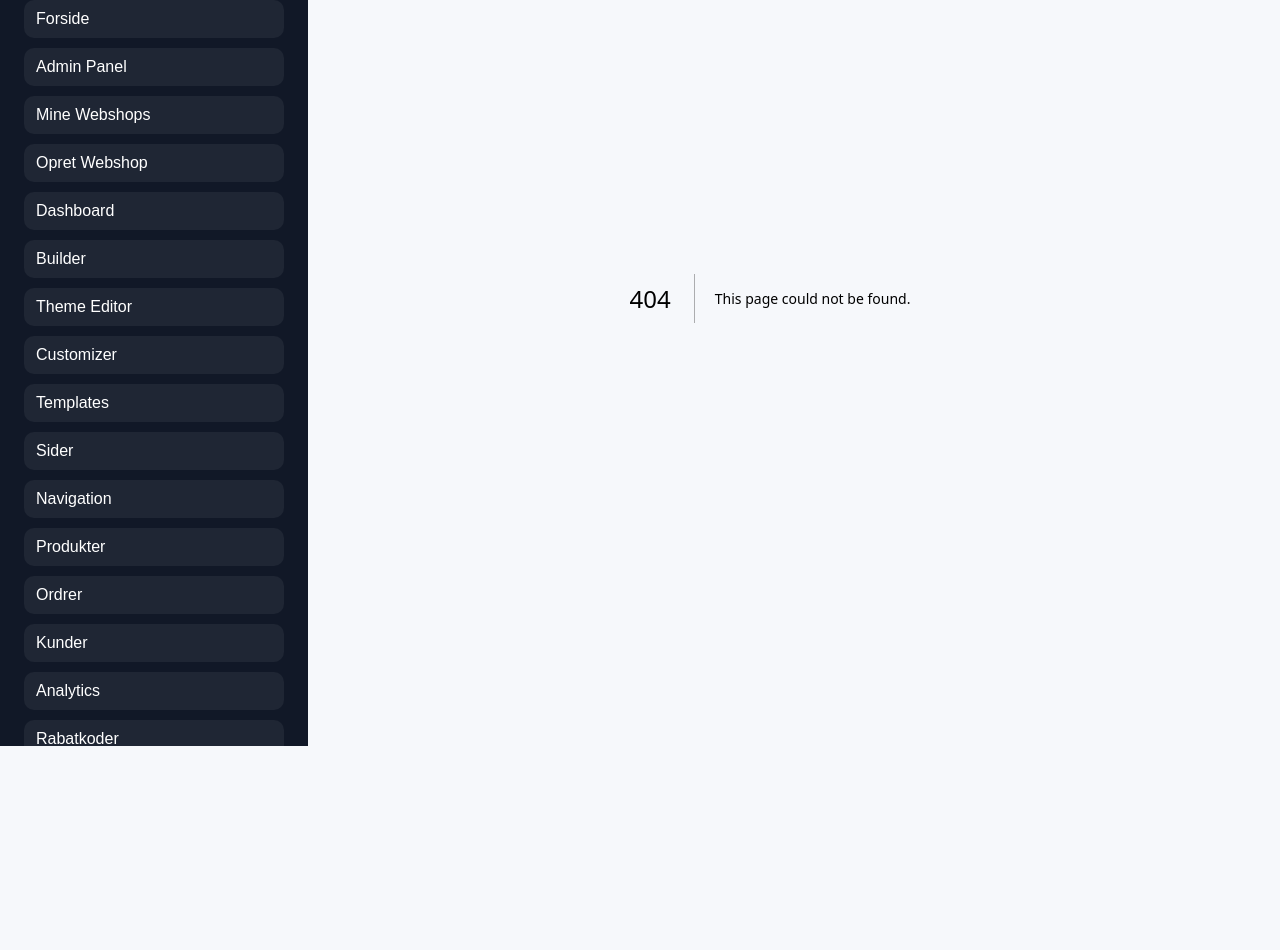
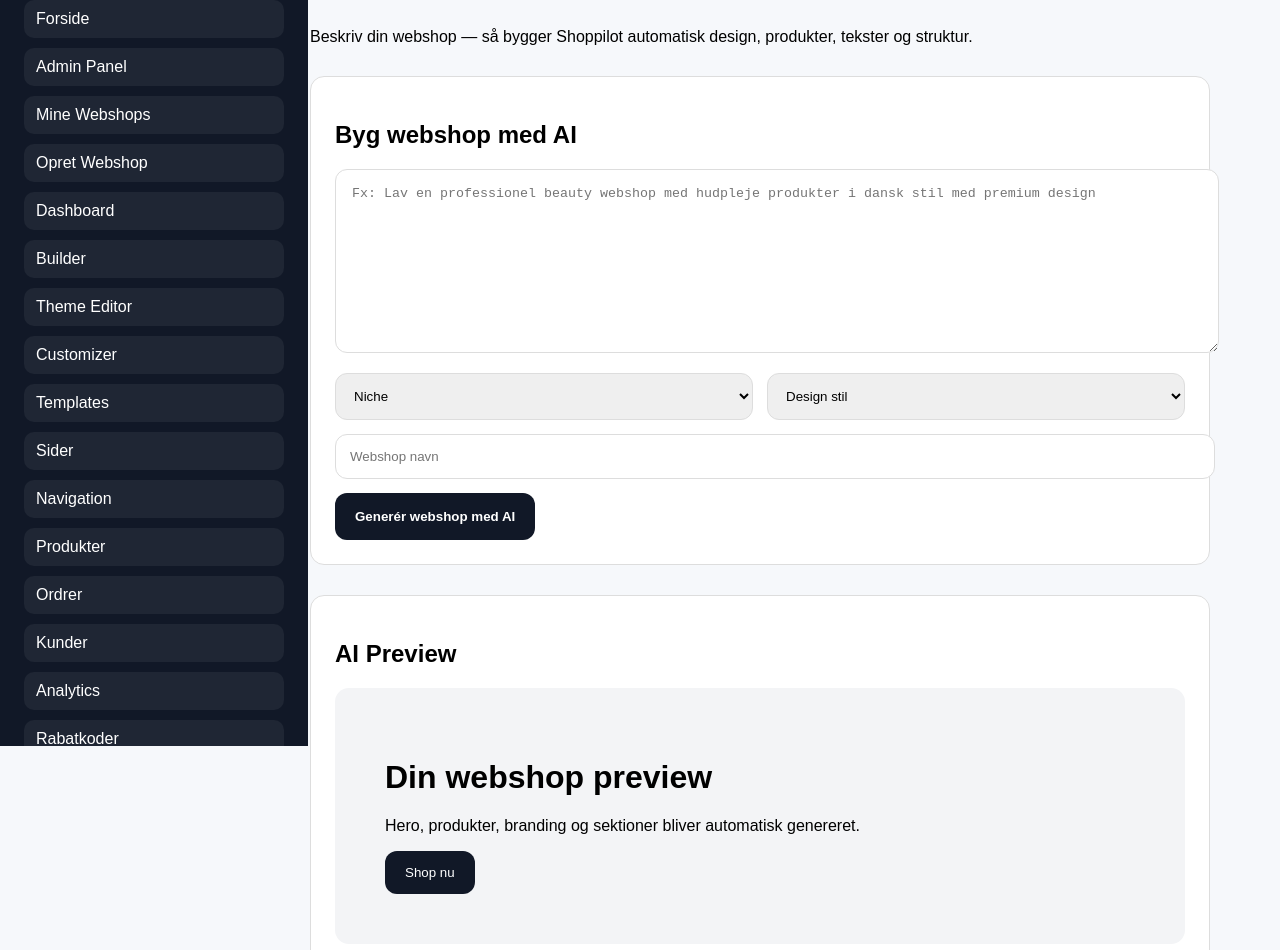
Before and after one commit to postjkhandel-ship-it/shoppilot, a Next.js app: page /ai-builder in a window 1280 px wide. Before the commit this address had no page. Shown: the part 102-1052 px from the top of the page. Before the commit the page ends 800 px from the top, so only its background shows below. Built offline with nearby package versions, Linux system fonts and the light colour scheme.

Commit message:
Create page.js

```diff
--- /dev/null
+++ b/app/ai-builder/page.js
@@ -0,0 +1,164 @@
+export default function AIBuilder() {
+  return (
+    <main style={{ padding: "50px", fontFamily: "Arial" }}>
+      <div
+        style={{
+          maxWidth: "900px"
+        }}
+      >
+        <h1>AI Store Builder</h1>
+        <p>
+          Beskriv din webshop — så bygger Shoppilot automatisk design,
+          produkter, tekster og struktur.
+        </p>
+
+        <div style={card}>
+          <h2>Byg webshop med AI</h2>
+
+          <textarea
+            placeholder="Fx: Lav en professionel beauty webshop med hudpleje produkter i dansk stil med premium design"
+            style={textarea}
+          />
+
+          <div style={grid}>
+            <select style={input}>
+              <option>Niche</option>
+              <option>Beauty</option>
+              <option>Fashion</option>
+              <option>Elektronik</option>
+              <option>Fitness</option>
+              <option>Pets</option>
+              <option>Digital produkter</option>
+            </select>
+
+            <select style={input}>
+              <option>Design stil</option>
+              <option>Minimalistisk</option>
+              <option>Premium</option>
+              <option>Luxury</option>
+              <option>Moderne</option>
+            </select>
+          </div>
+
+          <input
+            placeholder="Webshop navn"
+            style={input}
+          />
+
+          <button style={button}>
+            Generér webshop med AI
+          </button>
+        </div>
+
+        <div style={previewCard}>
+          <h2>AI Preview</h2>
+
+          <div style={previewHero}>
+            <h1>Din webshop preview</h1>
+            <p>
+              Hero, produkter, branding og sektioner bliver automatisk genereret.
+            </p>
+
+            <button style={previewButton}>
+              Shop nu
+            </button>
+          </div>
+
+          <div style={productGrid}>
+            <div style={productCard}>
+              Produkt preview
+            </div>
+
+            <div style={productCard}>
+              Produkt preview
+            </div>
+
+            <div style={productCard}>
+              Produkt preview
+            </div>
+          </div>
+        </div>
+      </div>
+    </main>
+  );
+}
+
+const card = {
+  background: "#fff",
+  border: "1px solid #ddd",
+  borderRadius: "14px",
+  padding: "24px",
+  marginTop: "30px"
+};
+
+const previewCard = {
+  background: "#fff",
+  border: "1px solid #ddd",
+  borderRadius: "14px",
+  padding: "24px",
+  marginTop: "30px"
+};
+
+const textarea = {
+  width: "100%",
+  minHeight: "150px",
+  border: "1px solid #ddd",
+  borderRadius: "12px",
+  padding: "16px",
+  marginBottom: "16px"
+};
+
+const grid = {
+  display: "grid",
+  gridTemplateColumns: "1fr 1fr",
+  gap: "14px"
+};
+
+const input = {
+  width: "100%",
+  padding: "14px",
+  border: "1px solid #ddd",
+  borderRadius: "12px",
+  marginBottom: "14px"
+};
+
+const button = {
+  background: "#111827",
+  color: "white",
+  border: "none",
+  padding: "16px 20px",
+  borderRadius: "12px",
+  cursor: "pointer",
+  fontWeight: "bold"
+};
+
+const previewHero = {
+  background: "#f3f4f6",
+  borderRadius: "14px",
+  padding: "50px",
+  marginTop: "20px"
+};
+
+const previewButton = {
+  background: "#111827",
+  color: "white",
+  border: "none",
+  padding: "14px 20px",
+  borderRadius: "12px",
+  cursor: "pointer"
+};
+
+const productGrid = {
+  display: "grid",
+  gridTemplateColumns: "repeat(3,1fr)",
+  gap: "16px",
+  marginTop: "25px"
+};
+
+const productCard = {
+  background: "#f8fafc",
+  border: "1px solid #ddd",
+  borderRadius: "14px",
+  padding: "50px",
+  textAlign: "center"
+};
```
